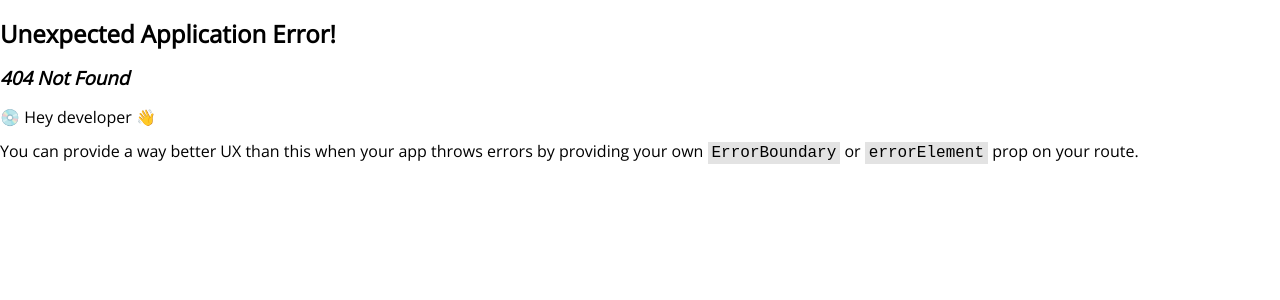
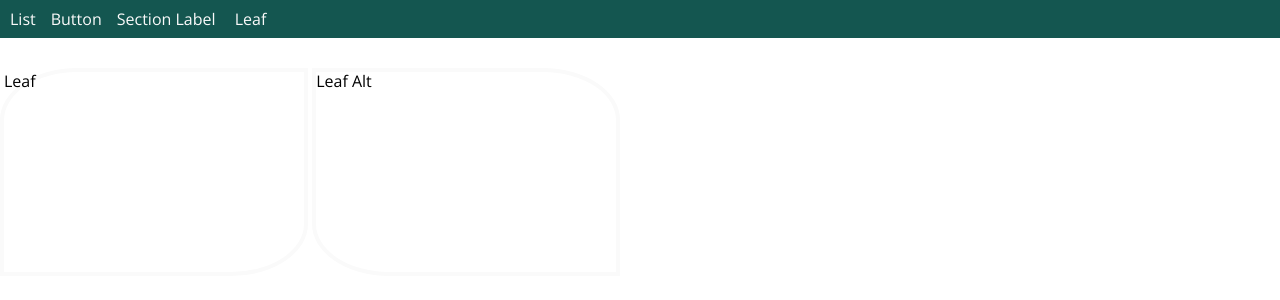
Before and after one commit to nrmndev/nrmndev-fw, a React (Vite) app: page /leaf in a window 1280 px wide. Before the commit this address had no page. Shown: the top 300 px of the page. Built offline with nearby package versions, Linux system fonts and the light colour scheme.

Commit message:
Created Leaf Component

```diff
--- a/src/App.css
+++ b/src/App.css
@@ -3,6 +3,7 @@
   --color-light: #fafafa;
   --color-heading: #145650;
   --color-body: #333333;
+  --color-themed: var(--color-light);
 }
 
 html {
@@ -100,6 +101,20 @@ a {
   text-decoration: none;
 }
 
+/** LEAF **/
+.leaf {
+  border: 4px solid var(--color-themed);
+  border-top-left-radius: 25%;
+  border-bottom-right-radius: 25%;
+}
+
+.leaf--alt {
+  border-top-right-radius: 25%;
+  border-bottom-left-radius: 25%;
+  border-top-left-radius: 0;
+  border-bottom-right-radius: 0;
+}
+
 /** MODIFIERS **/
 
 .text-uppercase {
--- /dev/null
+++ b/src/components/leaf/Index.tsx
@@ -0,0 +1,28 @@
+const Leaf = () => {
+  return (
+    <>
+      <div
+        className="leaf"
+        style={{
+          minHeight: "200px",
+          minWidth: "300px",
+          display: "inline-block",
+        }}
+      >
+        Leaf
+      </div>{" "}
+      <div
+        className="leaf leaf--alt"
+        style={{
+          minHeight: "200px",
+          minWidth: "300px",
+          display: "inline-block",
+        }}
+      >
+        Leaf Alt
+      </div>
+    </>
+  );
+};
+
+export default Leaf;
--- a/src/routing/Index.tsx
+++ b/src/routing/Index.tsx
@@ -2,7 +2,8 @@ import List from "@components/list/Index";
 import App from "../App";
 import { createBrowserRouter } from "react-router-dom";
 import Button from "@components/button/Index";
-import SectionLabel from "@components/section-title/Index";
+import SectionLabel from "@components/section-label/Index";
+import Leaf from "@components/leaf/Index";
 
 const router = createBrowserRouter([
   {
@@ -12,6 +13,7 @@ const router = createBrowserRouter([
       { path: "list", element: <List /> },
       { path: "button", element: <Button /> },
       { path: "sectionlabel", element: <SectionLabel /> },
+      { path: "leaf", element: <Leaf /> },
     ],
   },
 ]);
--- a/src/routing/componentNavRoutes.tsx
+++ b/src/routing/componentNavRoutes.tsx
@@ -12,6 +12,9 @@ const ComponentNavRoutes = () => {
         </Link>
         <Link to="/sectionlabel" className="list__item">
           Section Label
+        </Link>{" "}
+        <Link to="/leaf" className="list__item">
+          Leaf
         </Link>
       </ul>
     </div>
```
Also changed, not shown: src/components/section-label/Index.tsx (renamed from src/components/section-title/Index.tsx).
